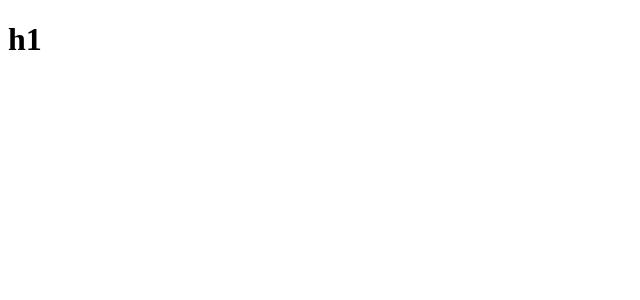
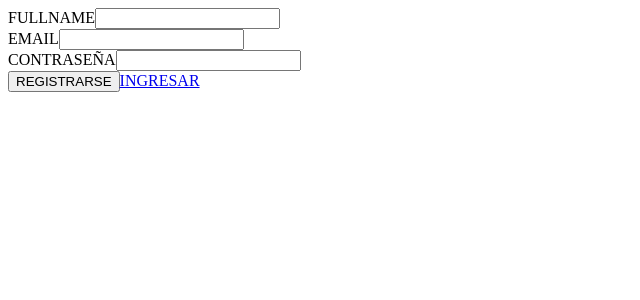
Before and after one commit to AndresTabor/proyecto-final-team1-front, a React (Vite) app: page /register in a window 1280 px wide. Shown: the top 300 px of the page, without its empty margins (0-640 px from the left). Built offline with nearby package versions, Linux system fonts and the light colour scheme.

Commit message:
creando formularios de login

```diff
--- a/src/App.jsx
+++ b/src/App.jsx
@@ -1,12 +1,22 @@
 import './App.css'
+import React from "react";
+import { Login } from "./views/login";
+import { Register } from "./views/register";
+import { BrowserRouter, Route, Routes } from 'react-router-dom';
 
 function App() {
 
 
+
   return (
-    <h1>
-      h1
-    </h1>
+    <>
+      <BrowserRouter>
+        <Routes>
+          <Route path="/login" element={<Login />} />
+          <Route path="/register" element={<Register />} />
+        </Routes>
+      </BrowserRouter>
+    </>
   )
 }
 
--- /dev/null
+++ b/src/views/login.jsx
@@ -0,0 +1,49 @@
+import React, { useState } from "react";
+import { Link, useNavigate } from "react-router-dom";
+
+export const Login = () => {
+
+    const [user, setUser] = useState({
+        email: "",
+        contraseña: "",
+    })
+    const navigate = useNavigate();
+    const handleSubmit = async (e) => {
+        e.preventDefault();
+        console.log(user);
+
+        navigate("/register");
+
+    };
+
+
+    return (
+        <div>
+            <form onSubmit={handleSubmit}>
+                <div>
+                    <label>EMAIL</label>
+                    <input
+                        type="email"
+                        value={user.email}
+                        onChange={(e) => setUser({ ...user, email: e.target.value })}
+                        required
+                    />
+                </div>
+
+                <div>
+                    <label>CONTRASEÑA</label>
+                    <input
+                        type="password"
+                        value={user.contraseña}
+                        onChange={(e) => setUser({ ...user, contraseña: e.target.value })}
+                        required
+                    />
+                </div>
+                <button type='submit'>INGRESAR</button>
+                <p>No tienes cuenta? Regístrate</p>
+                <Link to = "/register">REGISTRARSE</Link>
+            </form>
+        </div>
+
+    )
+}
--- /dev/null
+++ b/src/views/register.jsx
@@ -0,0 +1,59 @@
+import React, { useState } from "react";
+import { Link, useNavigate } from "react-router-dom";
+
+export const Register = () => {
+
+    const [user, setUser] = useState({
+        fullname: "",
+        email: "",
+        contraseña: "",
+    })
+    const navigate = useNavigate();
+    const handleSubmit = async (e) => {
+        e.preventDefault();
+        console.log(user);
+
+        navigate("/login");
+
+    };
+
+
+    return (
+        <div>
+            <form onSubmit={handleSubmit}>
+                <div>
+                    <label>FULLNAME</label>
+                    <input
+                        type="text"
+                        value={user.fullname}
+                        onChange={(e) => setUser({ ...user, fullname: e.target.value })}
+                        required
+                    />
+                </div>
+
+                <div>
+                    <label>EMAIL</label>
+                    <input
+                        type="email"
+                        value={user.email}
+                        onChange={(e) => setUser({ ...user, email: e.target.value })}
+                        required
+                    />
+                </div>
+
+                <div>
+                    <label>CONTRASEÑA</label>
+                    <input
+                        type="password"
+                        value={user.contraseña}
+                        onChange={(e) => setUser({ ...user, contraseña: e.target.value })}
+                        required
+                    />
+                </div>
+                <button type='submit'>REGISTRARSE</button>
+                <Link to = "/login">INGRESAR</Link>
+            </form>
+        </div>
+
+    )
+}
```
Also changed, not shown: src/store/appContext.jsx (added), src/store/flux.js (added), 2 other files (tests, documents, lock files or other folders).
